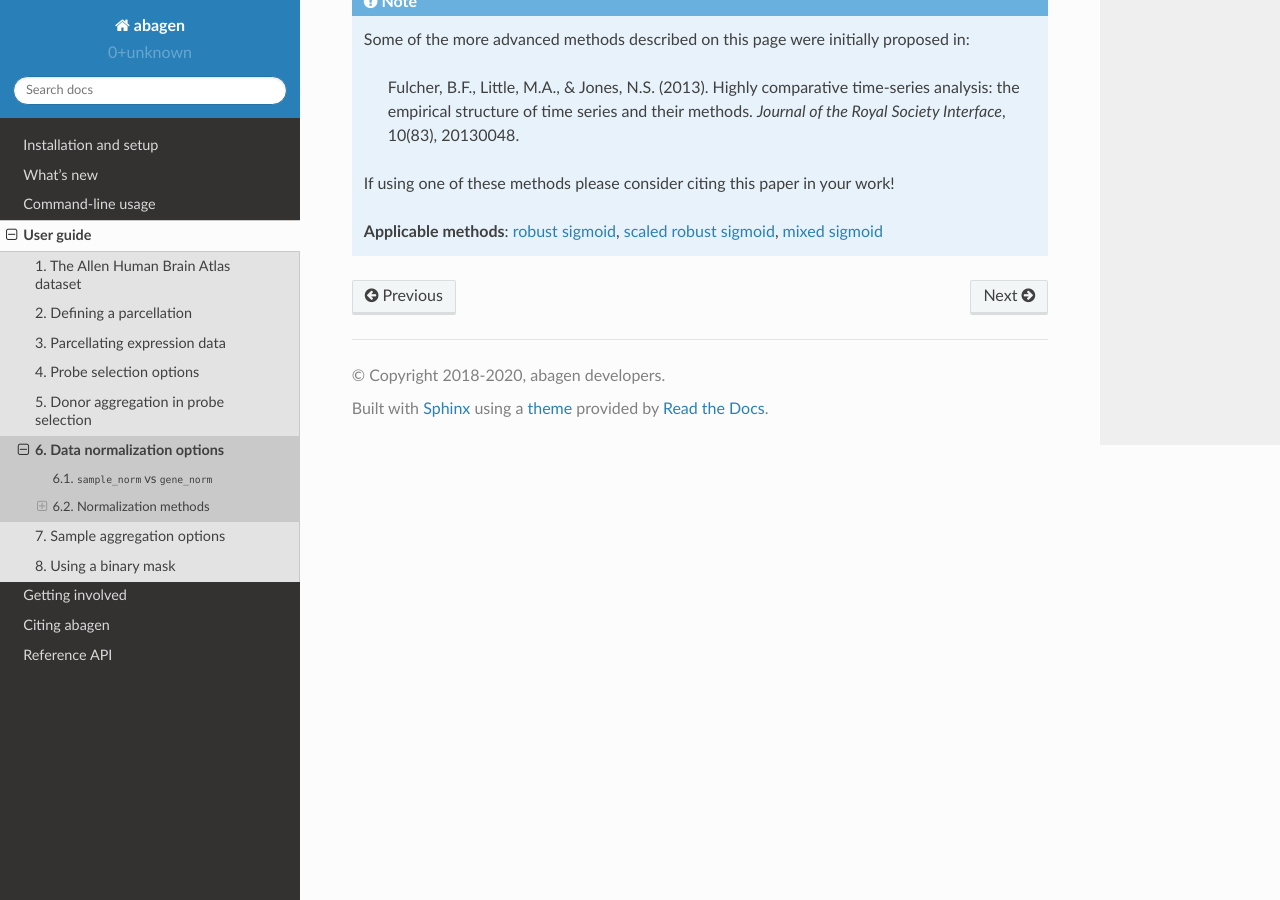
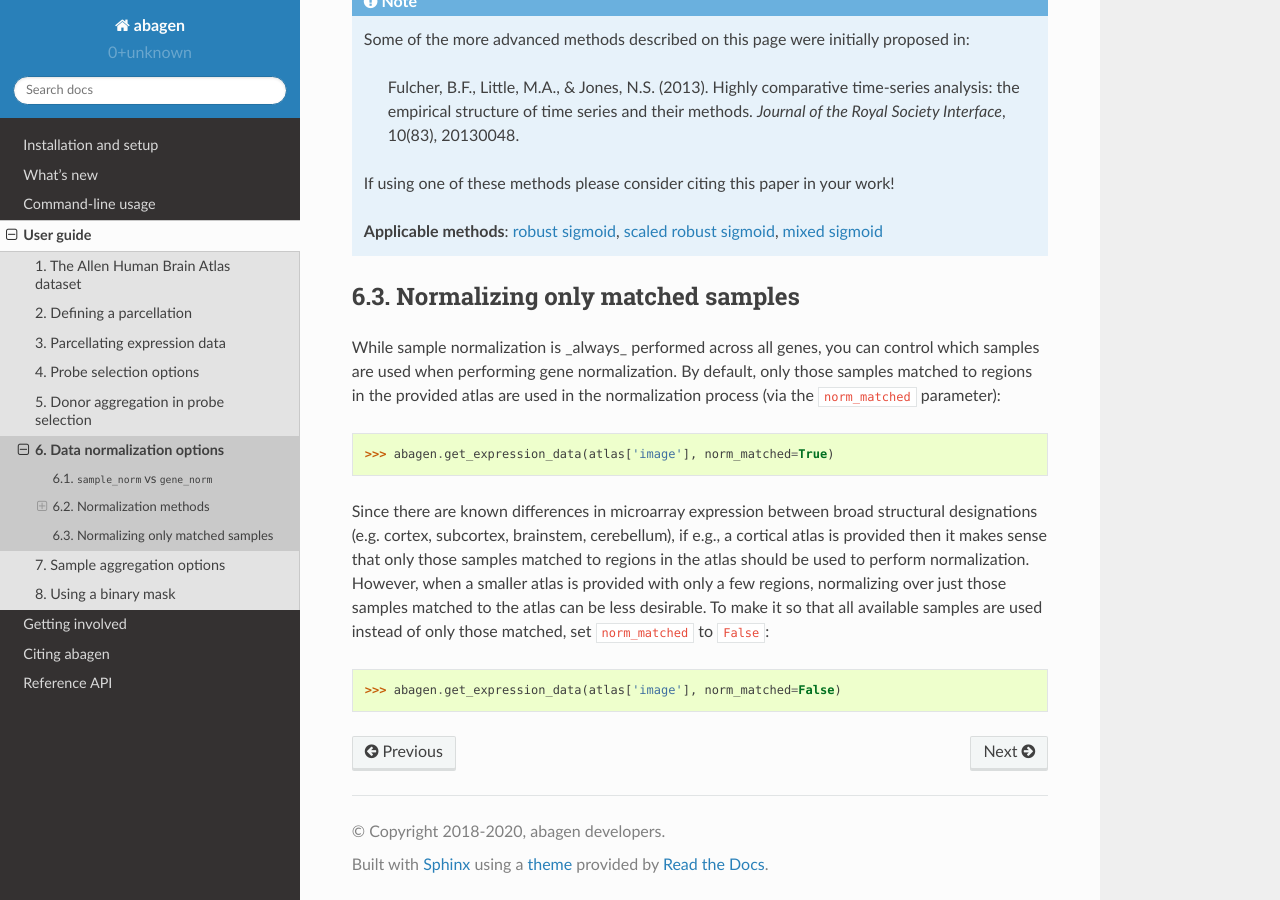
Before and after one commit to rmarkello/abagen, a Sphinx documentation site: the page built from docs/user_guide/normalization.rst, in a window 1280 px wide and 900 px high, scrolled down 3734 px. Built offline with Sphinx 7.4.7 and the Read the Docs theme 2.0.0, drawn with Linux system fonts in a browser that asks for light colours.

Commit message:
[DOC] Adds norm_matched documentation

```diff
--- a/docs/user_guide/normalization.rst
+++ b/docs/user_guide/normalization.rst
@@ -248,3 +248,28 @@ with caution!
   **Applicable methods**: :ref:`robust sigmoid <usage_norm_rs>`,
   :ref:`scaled robust sigmoid <usage_norm_srs>`,
   :ref:`mixed sigmoid <usage_norm_mixedsig>`
+
+Normalizing only matched samples
+--------------------------------
+
+While sample normalization is _always_ performed across all genes, you can
+control which samples are used when performing gene normalization. By default,
+only those samples matched to regions in the provided atlas are used in the
+normalization process (via the ``norm_matched`` parameter):
+
+.. code-block:: python
+
+    >>> abagen.get_expression_data(atlas['image'], norm_matched=True)
+
+Since there are known differences in microarray expression between broad
+structural designations (e.g. cortex, subcortex, brainstem, cerebellum), if
+e.g., a cortical atlas is provided then it makes sense that only those samples
+matched to regions in the atlas should be used to perform normalization.
+However, when a smaller atlas is provided with only a few regions, normalizing
+over just those samples matched to the atlas can be less desirable. To make it
+so that all available samples are used instead of only those matched, set
+``norm_matched`` to ``False``:
+
+.. code-block:: python
+
+    >>> abagen.get_expression_data(atlas['image'], norm_matched=False)
```
